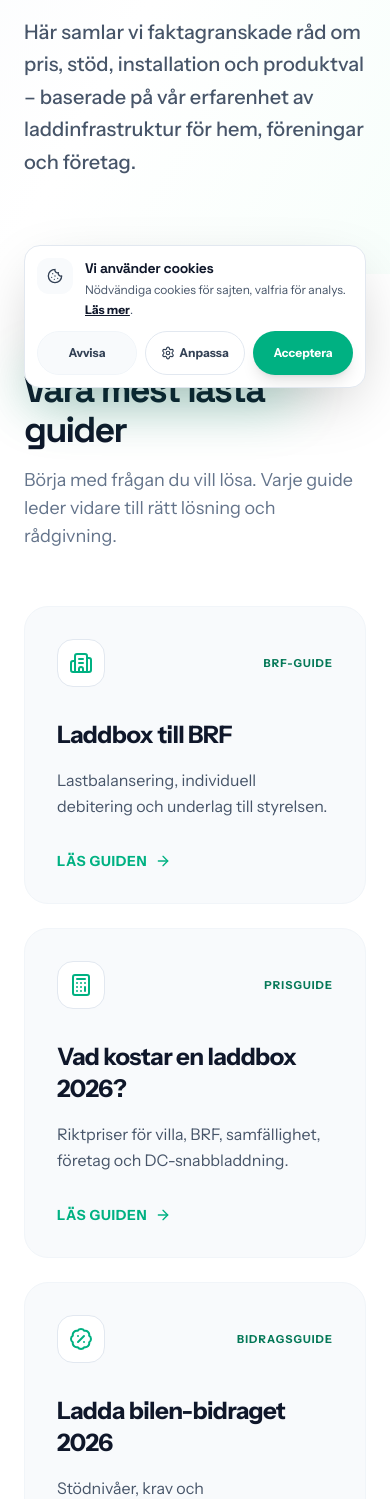
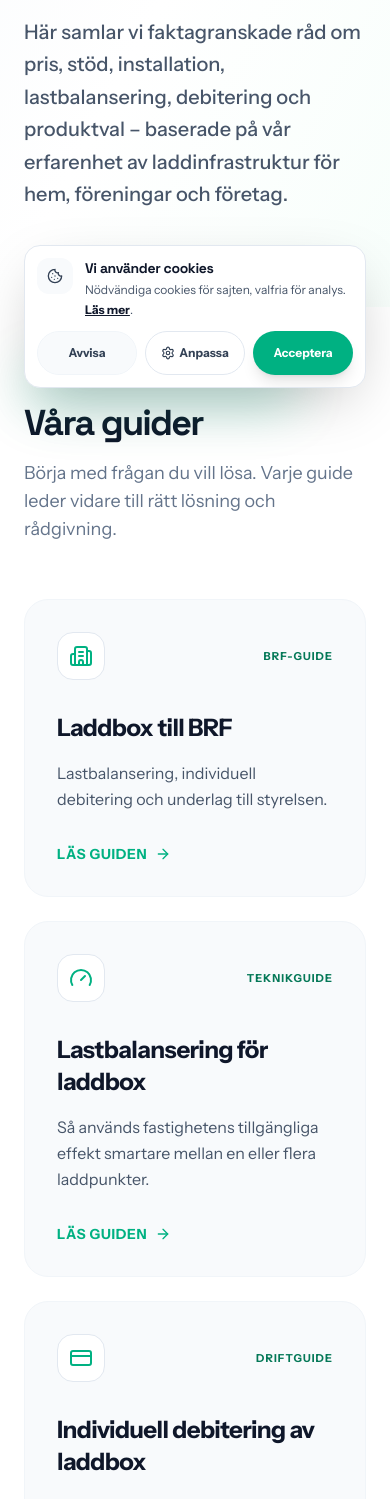
Before and after one commit to RavveFix/Clean-Charge-hemsida, a Next.js app: page /kunskap in a window 390 px wide. Shown: the part 432-1931 px from the top of the page. Built offline with nearby package versions, Linux system fonts and the light colour scheme; no server answers.

Commit message:
SEO: expand knowledge hub with load balancing and billing guides

```diff
--- a/app/kunskap/page.tsx
+++ b/app/kunskap/page.tsx
@@ -1,6 +1,6 @@
 import type { Metadata } from 'next';
 import Link from 'next/link';
-import { ArrowRight, BadgePercent, Calculator, Trophy, Building2, BriefcaseBusiness, Home } from 'lucide-react';
+import { ArrowRight, BadgePercent, Calculator, Trophy, Building2, BriefcaseBusiness, Home, Gauge, CreditCard } from 'lucide-react';
 import ClientLayout from '@/app/ClientLayout';
 import Breadcrumbs from '@/components/Breadcrumbs';
 import { breadcrumbJsonLd, SITE_URL } from '@/lib/jsonld';
@@ -9,13 +9,13 @@ import { openGraphBase, openGraphImages } from '@/lib/seo';
 export const metadata: Metadata = {
   title: 'Kunskapsbank – Guider om Laddboxar',
   description:
-    'Guider från Clean Charges laddexperter: priser, bidrag, produktval och planering av laddbox för villa, BRF, samfällighet och företag.',
+    'Guider från Clean Charges laddexperter: priser, bidrag, lastbalansering, individuell debitering och planering av laddbox för villa, BRF, samfällighet och företag.',
   alternates: { canonical: 'https://www.cleancharge.se/kunskap' },
   openGraph: {
     ...openGraphBase,
     title: 'Kunskapsbank – Guider om laddboxar | Clean Charge AB',
     description:
-      'Praktiska och faktagranskade guider om kostnader, bidrag och val av laddbox.',
+      'Praktiska och faktagranskade guider om kostnader, bidrag, lastbalansering, debitering och val av laddbox.',
     url: 'https://www.cleancharge.se/kunskap',
     images: openGraphImages(
       'Clean Charges kunskapsbank — guider om laddboxar, priser och bidrag',
@@ -31,6 +31,20 @@ const guides = [
     description: 'Lastbalansering, individuell debitering och underlag till styrelsen.',
     label: 'BRF-guide',
     icon: Building2,
+  },
+  {
+    href: '/lastbalansering-laddbox',
+    title: 'Lastbalansering för laddbox',
+    description: 'Så används fastighetens tillgängliga effekt smartare mellan en eller flera laddpunkter.',
+    label: 'Teknikguide',
+    icon: Gauge,
+  },
+  {
+    href: '/individuell-debitering-laddbox',
+    title: 'Individuell debitering av laddbox',
+    description: 'Så fungerar användaridentifiering, mätning, prissättning och automatiserad betalning.',
+    label: 'Driftguide',
+    icon: CreditCard,
   },
   {
     href: '/vad-kostar-laddbox',
@@ -98,7 +112,7 @@ export default function KnowledgePage() {
               Guider som gör valet av <span className="text-[#00b182]">laddbox</span> enklare.
             </h1>
             <p className="text-xl text-slate-600 font-medium leading-relaxed max-w-3xl">
-              Här samlar vi faktagranskade råd om pris, stöd, installation och produktval – baserade på vår erfarenhet av laddinfrastruktur för hem, föreningar och företag.
+              Här samlar vi faktagranskade råd om pris, stöd, installation, lastbalansering, debitering och produktval – baserade på vår erfarenhet av laddinfrastruktur för hem, föreningar och företag.
             </p>
           </div>
         </div>
@@ -107,12 +121,12 @@ export default function KnowledgePage() {
       <section className="py-24 bg-white" aria-labelledby="guides-heading">
         <div className="max-w-7xl mx-auto px-6">
           <h2 id="guides-heading" className="text-4xl md:text-5xl font-black text-slate-900 tracking-tighter mb-4">
-            Våra mest lästa guider
+            Våra guider
           </h2>
           <p className="text-lg text-slate-500 mb-14 max-w-2xl">
             Börja med frågan du vill lösa. Varje guide leder vidare till rätt lösning och rådgivning.
           </p>
-          <div className="grid lg:grid-cols-3 gap-6">
+          <div className="grid md:grid-cols-2 lg:grid-cols-3 gap-6">
             {guides.map(({ href, title, description, label, icon: Icon }) => (
               <article key={href} className="flex flex-col bg-slate-50 border border-slate-100 rounded-3xl p-8 hover:border-[#00b182]/30 hover:bg-emerald-50/30 transition-colors">
                 <div className="flex items-center justify-between mb-8">
```
